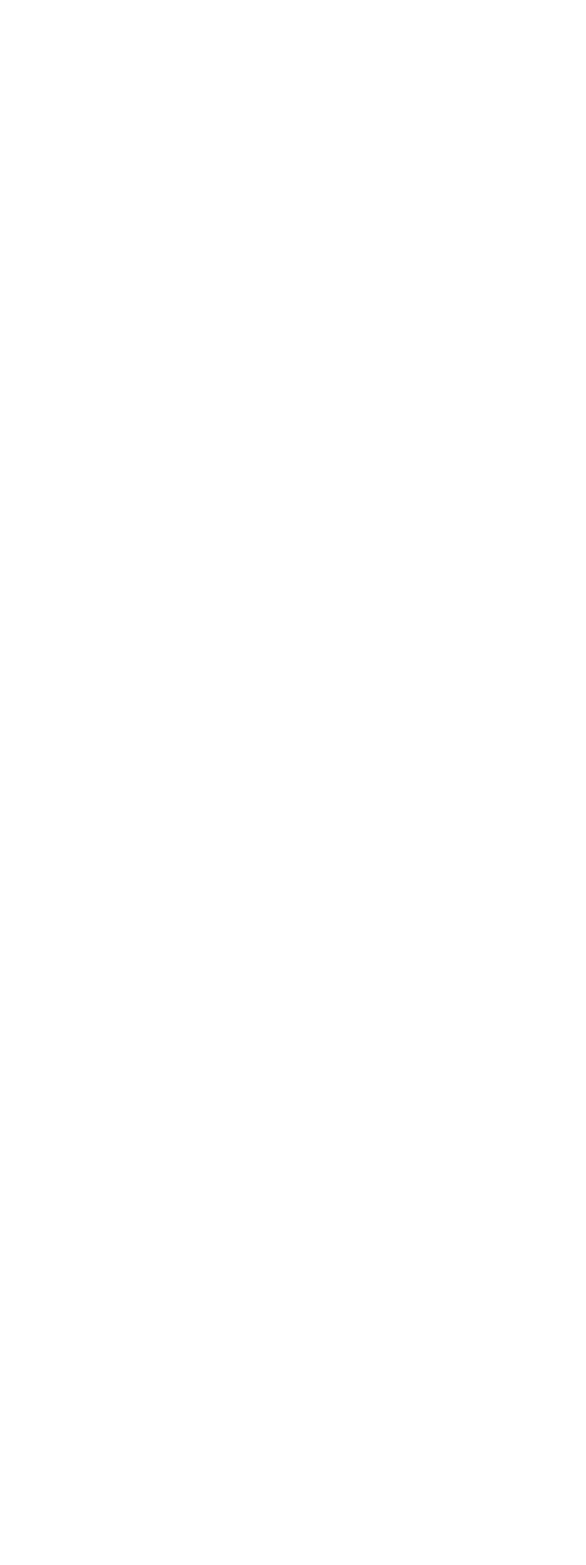
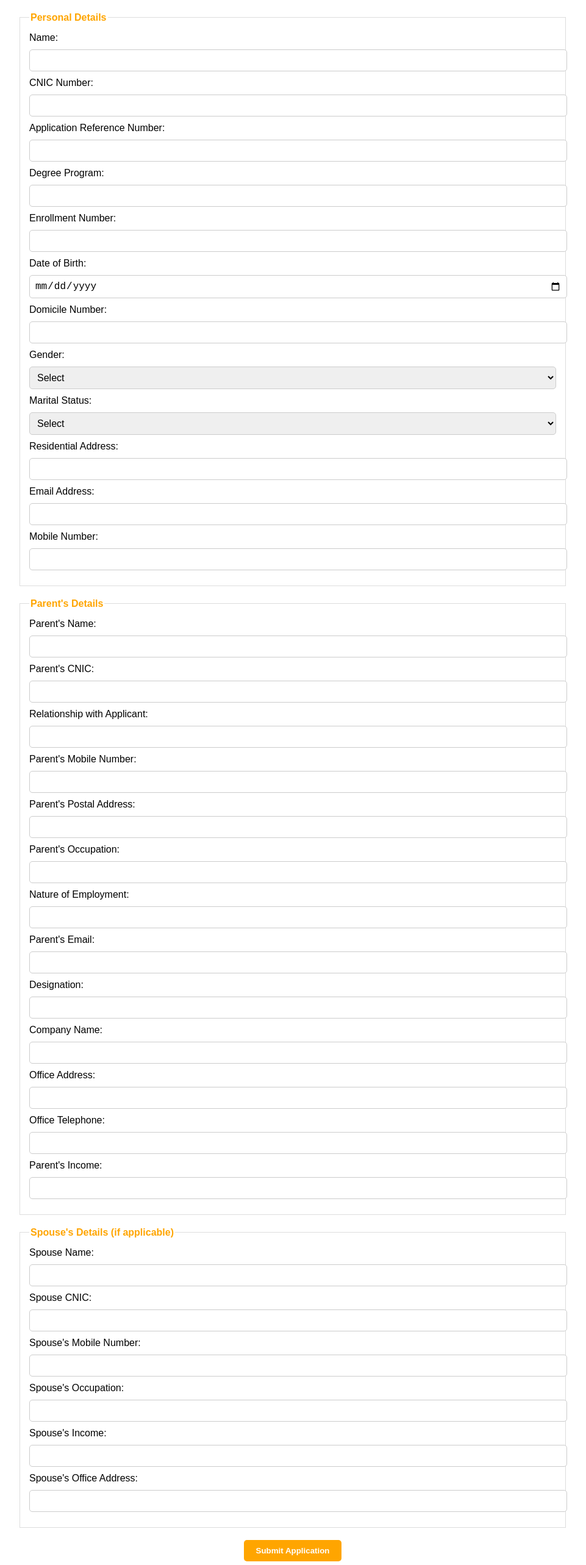
Before and after one commit to ZohaMobin/gutech-studentportal, a React (Create React App) app: page /apply-scholarship in a window 1280 px wide. Before the commit this address had no page. Shown: the part 80-2646 px from the top of the page at 61% size, without its empty margins (160-1121 px from the left). Before the commit the page ends 800 px from the top, so only its background shows below. Built offline with nearby package versions, Linux system fonts and the light colour scheme.

Commit message:
Application-page added

```diff
--- a/src/App.js
+++ b/src/App.js
@@ -1,6 +1,7 @@
 import React from 'react';
 import { BrowserRouter as Router, Route, Routes } from 'react-router-dom';
 import ScholarshipPage from './Pages/Group5-JobOpportunities/Scholarship'; // Import the ScholarshipPage component
+import ApplicationForm from './Pages/Group5-JobOpportunities/ApplicationPage';
 
 
 const App = () => {
@@ -11,6 +12,7 @@ const App = () => {
         <Routes>
           {/* Route for the ScholarshipPage */}
           <Route path="/" element={<ScholarshipPage />} />
+          <Route path="/apply-scholarship" element={<ApplicationForm />} />
           {/* Add other routes as needed */}
         </Routes>
       </div>
--- /dev/null
+++ b/src/Pages/Group5-JobOpportunities/ApplicationPage.js
@@ -0,0 +1,193 @@
+import React from 'react';
+
+const ApplicationForm = () => {
+  const handleSubmit = (event) => {
+    event.preventDefault();
+    alert('Your application has been submitted successfully!');
+  };
+
+  return (
+    <div style={{ padding: '20px', fontFamily: 'Arial, sans-serif', maxWidth: '900px', margin: '0 auto' }}>
+      <h1 style={{ color: 'orange', textAlign: 'center' }}>Scholarship Application Form</h1>
+      <form onSubmit={handleSubmit}>
+        {/* Personal Details */}
+        <fieldset style={{ border: '1px solid #ddd', padding: '15px', marginBottom: '20px' }}>
+          <legend style={{ fontWeight: 'bold', color: 'orange' }}>Personal Details</legend>
+          <label>
+            Name: <br />
+            <input type="text" required style={inputStyle} />
+          </label>
+          <label>
+            CNIC Number: <br />
+            <input type="text" required style={inputStyle} />
+          </label>
+          <label>
+            Application Reference Number: <br />
+            <input type="text" required style={inputStyle} />
+          </label>
+          <label>
+            Degree Program: <br />
+            <input type="text" required style={inputStyle} />
+          </label>
+          <label>
+            Enrollment Number: <br />
+            <input type="text" required style={inputStyle} />
+          </label>
+          <label>
+            Date of Birth: <br />
+            <input type="date" required style={inputStyle} />
+          </label>
+          <label>
+            Domicile Number: <br />
+            <input type="text" required style={inputStyle} />
+          </label>
+          <label>
+            Gender: <br />
+            <select required style={inputStyle}>
+              <option value="">Select</option>
+              <option value="male">Male</option>
+              <option value="female">Female</option>
+            </select>
+          </label>
+          <label>
+            Marital Status: <br />
+            <select required style={inputStyle}>
+              <option value="">Select</option>
+              <option value="single">Single</option>
+              <option value="married">Married</option>
+            </select>
+          </label>
+          <label>
+            Residential Address: <br />
+            <input type="text" required style={inputStyle} />
+          </label>
+          <label>
+            Email Address: <br />
+            <input type="email" required style={inputStyle} />
+          </label>
+          <label>
+            Mobile Number: <br />
+            <input type="text" required style={inputStyle} />
+          </label>
+        </fieldset>
+
+        {/* Parent Details */}
+        <fieldset style={{ border: '1px solid #ddd', padding: '15px', marginBottom: '20px' }}>
+          <legend style={{ fontWeight: 'bold', color: 'orange' }}>Parent's Details</legend>
+          <label>
+            Parent's Name: <br />
+            <input type="text" required style={inputStyle} />
+          </label>
+          <label>
+            Parent's CNIC: <br />
+            <input type="text" required style={inputStyle} />
+          </label>
+          <label>
+            Relationship with Applicant: <br />
+            <input type="text" required style={inputStyle} />
+          </label>
+          <label>
+            Parent's Mobile Number: <br />
+            <input type="text" required style={inputStyle} />
+          </label>
+          <label>
+            Parent's Postal Address: <br />
+            <input type="text" required style={inputStyle} />
+          </label>
+          <label>
+            Parent's Occupation: <br />
+            <input type="text" required style={inputStyle} />
+          </label>
+          <label>
+            Nature of Employment: <br />
+            <input type="text" required style={inputStyle} />
+          </label>
+          <label>
+            Parent's Email: <br />
+            <input type="email" required style={inputStyle} />
+          </label>
+          <label>
+            Designation: <br />
+            <input type="text" required style={inputStyle} />
+          </label>
+          <label>
+            Company Name: <br />
+            <input type="text" required style={inputStyle} />
+          </label>
+          <label>
+            Office Address: <br />
+            <input type="text" required style={inputStyle} />
+          </label>
+          <label>
+            Office Telephone: <br />
+            <input type="text" required style={inputStyle} />
+          </label>
+          <label>
+            Parent's Income: <br />
+            <input type="text" required style={inputStyle} />
+          </label>
+        </fieldset>
+
+        {/* Spouse Details */}
+        <fieldset style={{ border: '1px solid #ddd', padding: '15px', marginBottom: '20px' }}>
+          <legend style={{ fontWeight: 'bold', color: 'orange' }}>Spouse's Details (if applicable)</legend>
+          <label>
+            Spouse Name: <br />
+            <input type="text" style={inputStyle} />
+          </label>
+          <label>
+            Spouse CNIC: <br />
+            <input type="text" style={inputStyle} />
+          </label>
+          <label>
+            Spouse's Mobile Number: <br />
+            <input type="text" style={inputStyle} />
+          </label>
+          <label>
+            Spouse's Occupation: <br />
+            <input type="text" style={inputStyle} />
+          </label>
+          <label>
+            Spouse's Income: <br />
+            <input type="text" style={inputStyle} />
+          </label>
+          <label>
+            Spouse's Office Address: <br />
+            <input type="text" style={inputStyle} />
+          </label>
+        </fieldset>
+
+        {/* Submit Button */}
+        <button
+          type="submit"
+          style={{
+            display: 'block',
+            backgroundColor: 'orange',
+            color: 'white',
+            border: 'none',
+            padding: '10px 20px',
+            borderRadius: '5px',
+            fontWeight: 'bold',
+            cursor: 'pointer',
+            margin: '0 auto',
+          }}
+        >
+          Submit Application
+        </button>
+      </form>
+    </div>
+  );
+};
+
+// Common input styles
+const inputStyle = {
+  display: 'block',
+  width: '100%',
+  margin: '10px 0',
+  padding: '8px',
+  borderRadius: '5px',
+  border: '1px solid #ccc',
+  fontSize: '16px',
+};
+
+export default ApplicationForm;
```
